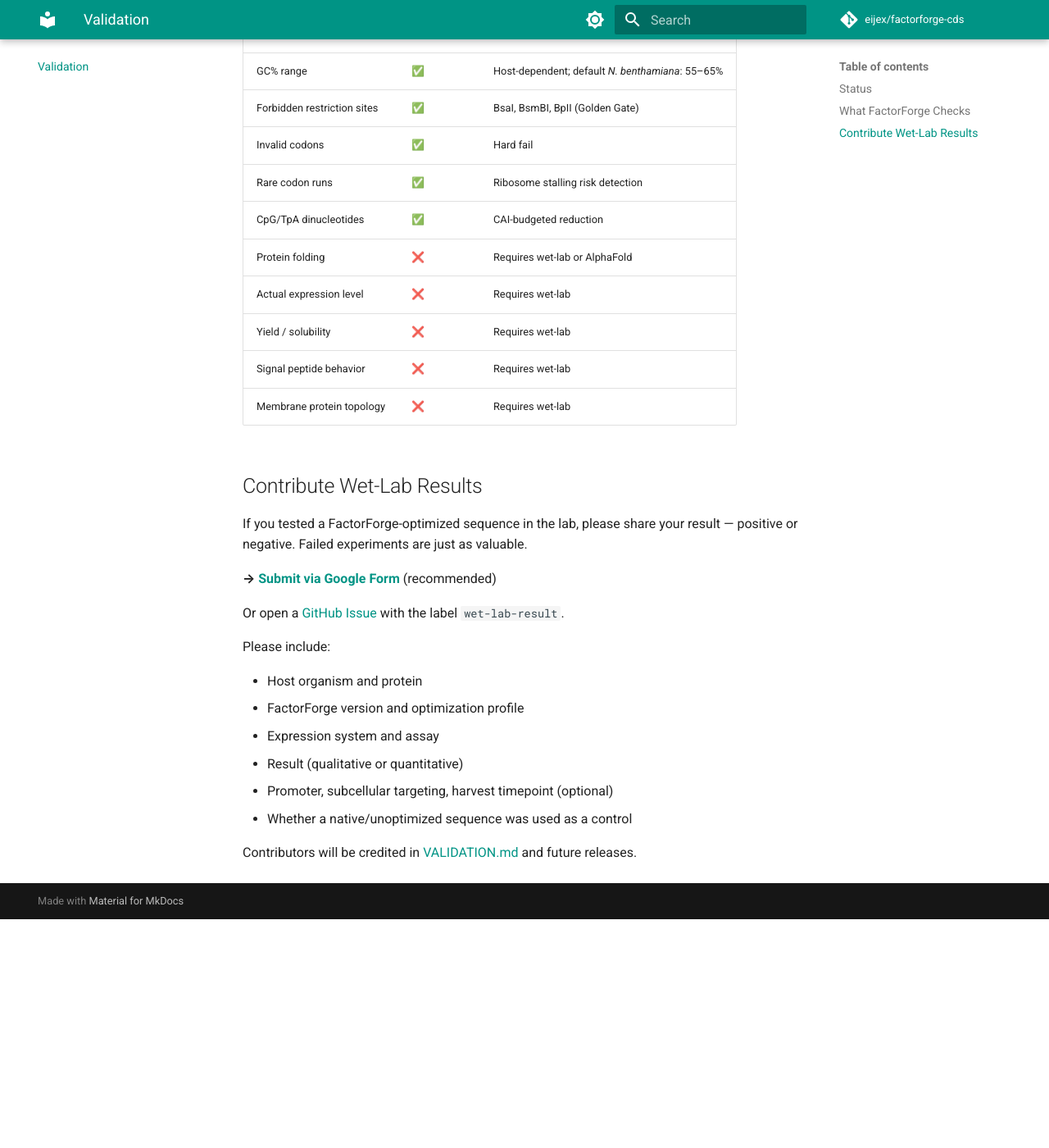
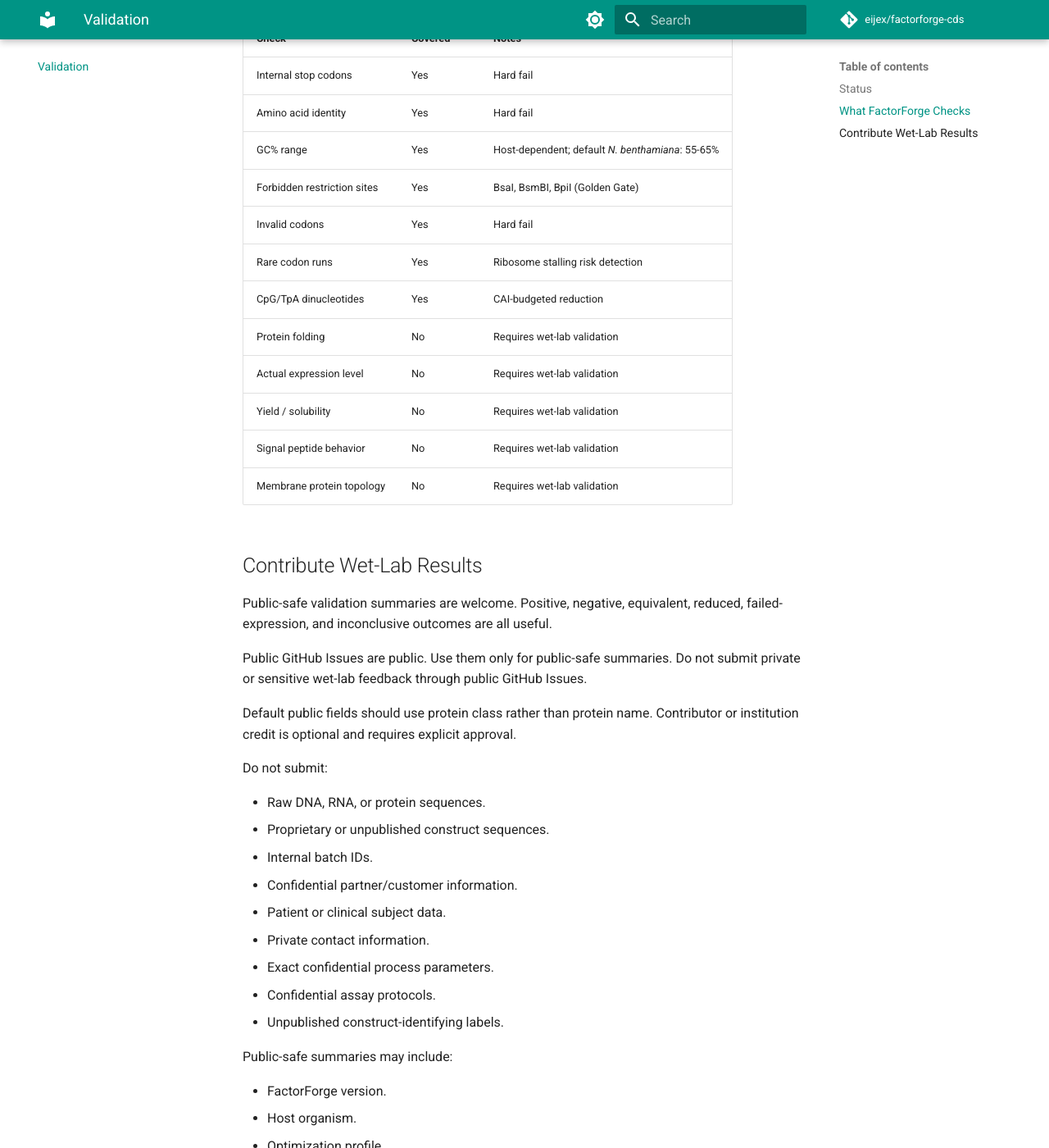
Before and after one commit to eijex/factorforge-cds, an MkDocs documentation site: the page built from docs/validation.md, in a window 1280 px wide and 1400 px high, scrolled down 623 px. Shown: the whole window at 82% size. Built offline with MkDocs 1.6.1 and Material for MkDocs 9.7.7, drawn with Linux system fonts in a browser that asks for light colours; comment, search, counter and statistics services are not loaded; before the commit the page ends 1744 px from its top, so only the background shows below that; some of the changed text lies outside the part shown.

Commit message:
docs: align validation submissions with public-safe policy

```diff
--- a/docs/validation.md
+++ b/docs/validation.md
@@ -2,43 +2,69 @@
 
 ## Status
 
-FactorForge is an **in-silico only** tool. It optimizes codon usage, GC content, and sequence constraints — but it cannot guarantee protein expression, yield, solubility, or folding in your specific system.
+FactorForge is an **in-silico only** CDS design tool. It optimizes codon usage, GC content, and sequence constraints, but it cannot guarantee protein expression, yield, solubility, folding, secretion, or biological activity in any specific system.
 
 !!! warning
     Wet-lab validation is always required before use in production workflows.
+
+Public validation entries are manually reviewed, non-confidential wet-lab feedback summaries. They are not controlled validation studies, regulatory claims, or guarantees of FactorForge performance.
 
 ## What FactorForge Checks
 
 | Check | Covered | Notes |
 |-------|---------|-------|
-| Internal stop codons | ✅ | Hard fail |
-| Amino acid identity | ✅ | Hard fail |
-| GC% range | ✅ | Host-dependent; default *N. benthamiana*: 55–65% |
-| Forbidden restriction sites | ✅ | BsaI, BsmBI, BpII (Golden Gate) |
-| Invalid codons | ✅ | Hard fail |
-| Rare codon runs | ✅ | Ribosome stalling risk detection |
-| CpG/TpA dinucleotides | ✅ | CAI-budgeted reduction |
-| Protein folding | ❌ | Requires wet-lab or AlphaFold |
-| Actual expression level | ❌ | Requires wet-lab |
-| Yield / solubility | ❌ | Requires wet-lab |
-| Signal peptide behavior | ❌ | Requires wet-lab |
-| Membrane protein topology | ❌ | Requires wet-lab |
+| Internal stop codons | Yes | Hard fail |
+| Amino acid identity | Yes | Hard fail |
+| GC% range | Yes | Host-dependent; default *N. benthamiana*: 55-65% |
+| Forbidden restriction sites | Yes | BsaI, BsmBI, BpiI (Golden Gate) |
+| Invalid codons | Yes | Hard fail |
+| Rare codon runs | Yes | Ribosome stalling risk detection |
+| CpG/TpA dinucleotides | Yes | CAI-budgeted reduction |
+| Protein folding | No | Requires wet-lab validation |
+| Actual expression level | No | Requires wet-lab validation |
+| Yield / solubility | No | Requires wet-lab validation |
+| Signal peptide behavior | No | Requires wet-lab validation |
+| Membrane protein topology | No | Requires wet-lab validation |
 
 ## Contribute Wet-Lab Results
 
-If you tested a FactorForge-optimized sequence in the lab, please share your result — positive or negative. Failed experiments are just as valuable.
+Public-safe validation summaries are welcome. Positive, negative, equivalent, reduced, failed-expression, and inconclusive outcomes are all useful.
 
-**→ [Submit via Google Form](https://docs.google.com/forms/d/e/1FAIpQLSeSx-wYvF6YwHhSPdLMl-L44frCugdm25X_eDz50OaqTD66qA/viewform?usp=header)** (recommended)
+Public GitHub Issues are public. Use them only for public-safe summaries. Do not submit private or sensitive wet-lab feedback through public GitHub Issues.
 
-Or open a [GitHub Issue](https://github.com/eijex/factorforge-cds/issues/new?template=wet_lab_result.yml) with the label `wet-lab-result`.
+Default public fields should use protein class rather than protein name. Contributor or institution credit is optional and requires explicit approval.
 
-Please include:
+Do not submit:
 
-- Host organism and protein
-- FactorForge version and optimization profile
-- Expression system and assay
-- Result (qualitative or quantitative)
-- Promoter, subcellular targeting, harvest timepoint (optional)
-- Whether a native/unoptimized sequence was used as a control
+- Raw DNA, RNA, or protein sequences.
+- Proprietary or unpublished construct sequences.
+- Internal batch IDs.
+- Confidential partner/customer information.
+- Patient or clinical subject data.
+- Private contact information.
+- Exact confidential process parameters.
+- Confidential assay protocols.
+- Unpublished construct-identifying labels.
 
-Contributors will be credited in [VALIDATION.md](https://github.com/eijex/factorforge-cds/blob/main/VALIDATION.md) and future releases.
+Public-safe summaries may include:
+
+- FactorForge version.
+- Host organism.
+- Optimization profile.
+- Protein class.
+- Expression system / assay type.
+- Harvest timepoint.
+- Replicate category.
+- Comparison result.
+- Expression result.
+- Approximate yield range.
+- Institution disclosure status: anonymous / disclosed / not provided.
+- Non-confidential notes only.
+
+Submission links:
+
+- [Submit via Google Form](https://docs.google.com/forms/d/e/1FAIpQLSeSx-wYvF6YwHhSPdLMl-L44frCugdm25X_eDz50OaqTD66qA/viewform?usp=header)
+- [Open a public GitHub Issue](https://github.com/eijex/factorforge-cds/issues/new?template=wet_lab_result.yml) only for public-safe summaries
+- See [VALIDATION.md](https://github.com/eijex/factorforge-cds/blob/main/VALIDATION.md) for the current public validation log.
+
+All public entries require manual review before publication.
```
Also changed, not shown: CHANGELOG.md (+8 -3 lines), CONTRIBUTING.md (+6 -4 lines), README.md (+1 -1 lines), ROADMAP.md (+8 -8 lines), SECURITY.md (+2 -0 lines), VALIDATION.md (+74 -39 lines), docs/feedback-inbox.md (+22 -27 lines).
